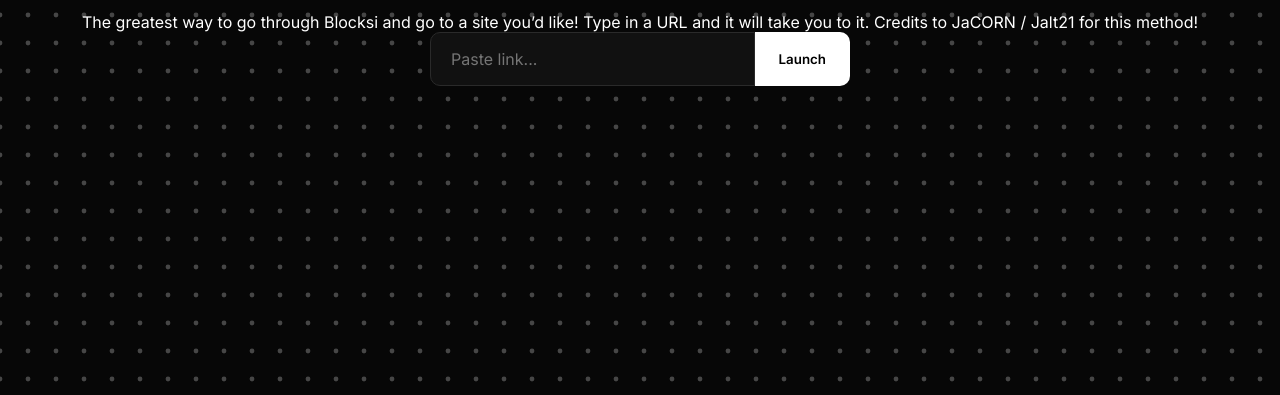
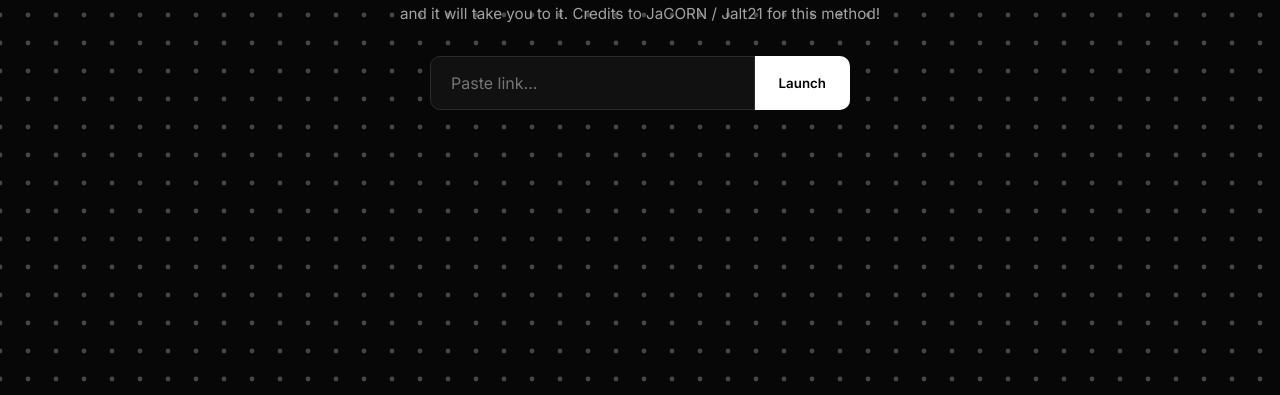
Before and after one commit to Bobwastaked/Andromeda, a plain HTML site: page index.html in a window 1280 px wide. Shown: the part 405-800 px from the top of the page. Drawn offline with Linux system fonts and the light colour scheme.

Commit message:
Update index.html

```diff
--- a/index.html
+++ b/index.html
@@ -72,6 +72,17 @@
   color: black;
   font-weight: 600;
   cursor: pointer;
+}
+
+.subtitle {
+  margin-top: -10px;
+  margin-bottom: 30px;
+  font-size: 0.95rem;
+  color: #bfbfbf;
+  max-width: 600px;
+  text-align: center;
+  line-height: 1.6;
+  opacity: 0.85;
 }
 </style>
 </head>
```
